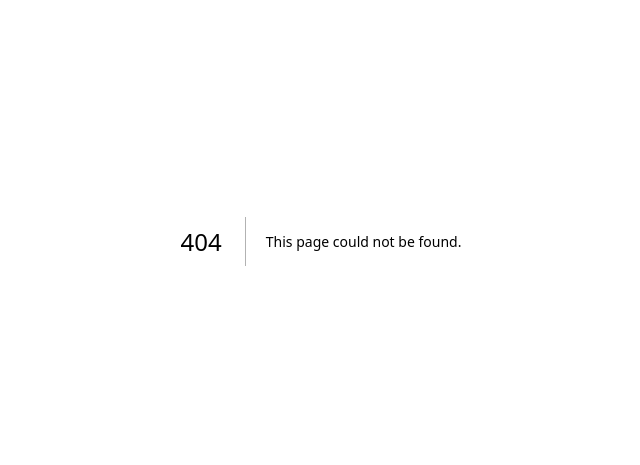
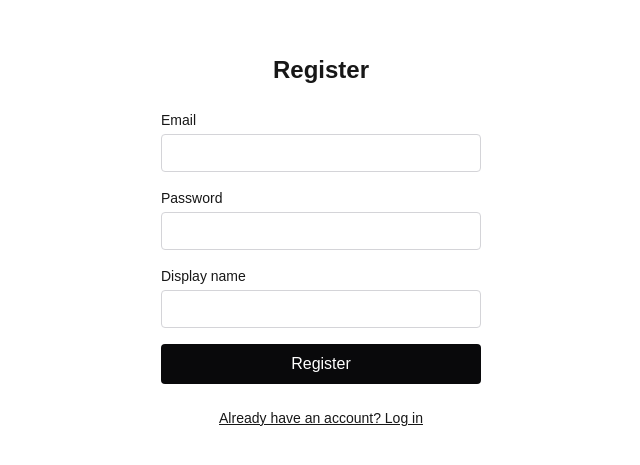
Before and after one commit to zorojuro12/call_it, a Next.js app in the folder frontend/: page /register in a window 1280 px wide. Before the commit this address had no page. Shown: the part 159-624 px from the top of the page, without its empty margins (319-959 px from the left). Built offline with nearby package versions, Linux system fonts and the light colour scheme; no server answers.

Commit message:
feat: register an account from the browser

```diff
--- /dev/null
+++ b/frontend/app/register/page.tsx
@@ -0,0 +1,102 @@
+"use client";
+
+import { useState } from "react";
+import { useRouter } from "next/navigation";
+import Link from "next/link";
+import { apiPost, ApiError } from "@/lib/api";
+import { setAccountToken } from "@/lib/session";
+import type { AuthResponse } from "@/lib/protocol";
+import { ErrorBanner } from "@/components/ErrorBanner";
+
+export default function Page() {
+  const router = useRouter();
+  const [email, setEmail] = useState("");
+  const [password, setPassword] = useState("");
+  const [displayName, setDisplayName] = useState("");
+  const [error, setError] = useState<string | null>(null);
+  const [submitting, setSubmitting] = useState(false);
+
+  async function handleSubmit(e: React.FormEvent) {
+    e.preventDefault();
+    setError(null);
+    setSubmitting(true);
+
+    try {
+      const res = await apiPost<AuthResponse>("/api/v1/auth/register", {
+        email,
+        password,
+        display_name: displayName,
+      });
+      setAccountToken(res.token);
+      router.push("/host");
+    } catch (err) {
+      setError(err instanceof ApiError ? err.message : "registration failed");
+    } finally {
+      setSubmitting(false);
+    }
+  }
+
+  return (
+    <main className="flex flex-1 flex-col items-center justify-center gap-6 px-4 py-16">
+      <h1 className="text-2xl font-semibold">Register</h1>
+
+      <form
+        onSubmit={handleSubmit}
+        className="flex w-full max-w-xs flex-col gap-4"
+      >
+        <label className="flex flex-col gap-1 text-sm font-medium" htmlFor="email">
+          Email
+          <input
+            id="email"
+            name="email"
+            type="email"
+            autoComplete="email"
+            value={email}
+            onChange={(e) => setEmail(e.target.value)}
+            className="rounded border border-zinc-300 px-3 py-2 dark:border-zinc-700 dark:bg-zinc-900"
+          />
+        </label>
+
+        <label className="flex flex-col gap-1 text-sm font-medium" htmlFor="password">
+          Password
+          <input
+            id="password"
+            name="password"
+            type="password"
+            autoComplete="new-password"
+            value={password}
+            onChange={(e) => setPassword(e.target.value)}
+            className="rounded border border-zinc-300 px-3 py-2 dark:border-zinc-700 dark:bg-zinc-900"
+          />
+        </label>
+
+        <label className="flex flex-col gap-1 text-sm font-medium" htmlFor="display-name">
+          Display name
+          <input
+            id="display-name"
+            name="displayName"
+            type="text"
+            autoComplete="nickname"
+            value={displayName}
+            onChange={(e) => setDisplayName(e.target.value)}
+            className="rounded border border-zinc-300 px-3 py-2 dark:border-zinc-700 dark:bg-zinc-900"
+          />
+        </label>
+
+        <ErrorBanner message={error} />
+
+        <button
+          type="submit"
+          disabled={submitting}
+          className="rounded bg-zinc-950 px-4 py-2 font-medium text-white disabled:opacity-50 dark:bg-zinc-50 dark:text-black"
+        >
+          Register
+        </button>
+      </form>
+
+      <Link href="/login" className="text-sm underline">
+        Already have an account? Log in
+      </Link>
+    </main>
+  );
+}
```
Also changed, not shown: 1 other file (tests, documents, lock files or other folders).
